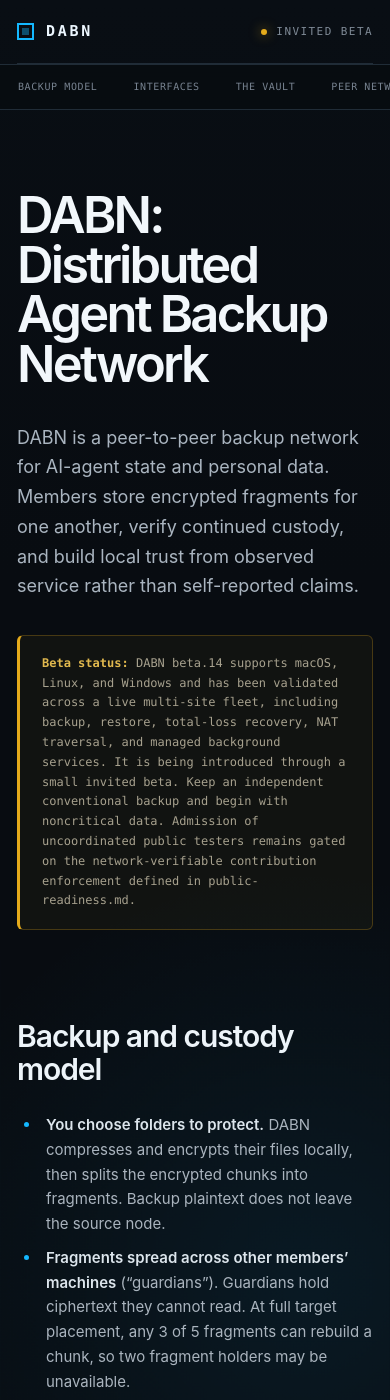
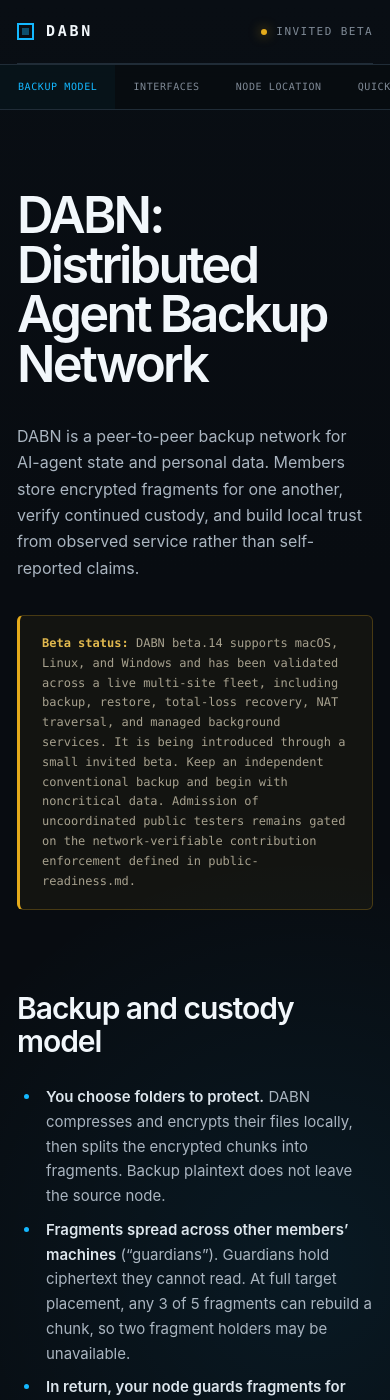
Before and after one commit to chimph/dabn-bootstrap, a Jekyll site: the page built from index.md, in a window 390 px wide and 1400 px high. Built offline with Jekyll 4.4.1, drawn with Linux system fonts in a browser that asks for light colours.

Commit message:
Complete the section index and tidy the stylesheet
The rail and mobile nav were hand-written lists that had fallen behind the
document: five of the thirteen sections had no entry, and the 01 to 08
numbering implied a complete sequence. Both are now generated from
_data/sections.yml so they cannot drift apart again.

Note that kramdown generates a double hyphen for the Quickstart heading,
because it deletes the slash in "single node / private trial" and maps the
two remaining spaces separately. All thirteen anchors are checked against
kramdown output.

Also in this change:

- Remove the dead hero, network card and node diagram rules left behind when
  the summary strip was removed, along with the unused image-shell,
  table-shell and reference classes.
- Consolidate 43 scattered hex values into 18 tokens. Several were
  near-identical greys serving the same role.
- Give tables rounded corners that actually render. border-collapse: collapse
  silently discarded the radius. On narrow screens they scroll sideways
  instead of crushing three prose columns into a phone width.
- Add a skip link, visible focus rings, color-scheme: dark, and the missing
  -webkit-backdrop-filter for the sticky nav in Safari.
- Highlight the index entry for the section being read. This is progressive
  enhancement; the index still navigates without it.
- Drop the cyan bar on the left edge of code blocks.

```diff
--- a/_layouts/default.html
+++ b/_layouts/default.html
@@ -19,6 +19,8 @@
     <link rel="stylesheet" href="{{ site.baseurl }}/assets/style.css?v={{ site.time | date: '%s' }}">
   </head>
   <body>
+    <a class="skip-link" href="#content">Skip to content</a>
+
     <header class="site-header">
       <a class="brand" href="{{ site.baseurl }}/" aria-label="DABN home">
         <span class="brand-mark" aria-hidden="true"></span>
@@ -28,29 +30,19 @@
     </header>
 
     <nav class="section-nav" aria-label="Page sections">
-      <a href="#backup-and-custody-model">Backup model</a>
-      <a href="#terminal-and-web-dashboard">Interfaces</a>
-      <a href="#your-vault">The vault</a>
-      <a href="#connect-peers">Peer network</a>
-      <a href="#bootstrap-seeds-and-bridges">Bridges</a>
-      <a href="#standing-ranks-and-trust-tiers">Standing</a>
-      <a href="#recover-after-total-loss-resurrection">Recovery</a>
-      <a href="#use-it-manually-or-through-an-ai-agent">Agent use</a>
+      {%- for section in site.data.sections %}
+      <a href="#{{ section.id }}">{{ section.label }}</a>
+      {%- endfor %}
     </nav>
 
     <main class="document-grid">
-      <aside class="rail" aria-label="Document index">
+      <nav class="rail" aria-label="Document index">
         <p>README</p>
-        <a href="#backup-and-custody-model"><span>01</span>Backup model</a>
-        <a href="#terminal-and-web-dashboard"><span>02</span>Interfaces</a>
-        <a href="#your-vault"><span>03</span>The vault</a>
-        <a href="#connect-peers"><span>04</span>Peer network</a>
-        <a href="#bootstrap-seeds-and-bridges"><span>05</span>Bridges</a>
-        <a href="#standing-ranks-and-trust-tiers"><span>06</span>Standing</a>
-        <a href="#recover-after-total-loss-resurrection"><span>07</span>Recovery</a>
-        <a href="#use-it-manually-or-through-an-ai-agent"><span>08</span>Agent use</a>
-      </aside>
-      <article class="readme">
+        {%- for section in site.data.sections %}
+        <a href="#{{ section.id }}"><span>{{ forloop.index | prepend: '0' | slice: -2, 2 }}</span>{{ section.label }}</a>
+        {%- endfor %}
+      </nav>
+      <article class="readme" id="content">
         {{ content }}
       </article>
     </main>
--- a/assets/style.css
+++ b/assets/style.css
@@ -1,17 +1,38 @@
 :root {
-  --ink: #d8e0e8;
+  color-scheme: dark;
+
+  /* surfaces */
+  --bg: #080c11;
+  --surface: #0b1117;
+  --surface-raised: #101820;
+
+  /* lines */
+  --rule: #202c37;
+  --border: #26333e;
+
+  /* text */
+  --text: #aab5c0;
+  --text-strong: #dce5ec;
+  --heading: #f2f7fb;
+  --heading-sub: #d9e3eb;
+  --code: #c6d5e0;
   --muted: #7f8a96;
-  --faint: #4d5864;
-  --bg: #080c11;
-  --panel: #0d131a;
-  --panel-soft: #101821;
-  --rule: #202c37;
+  --faint: #4f5b66;
+  --faintest: #35414b;
+
+  /* accents */
   --cyan: #14b8ff;
-  --blue: #1677ff;
-  --green: #39d06c;
   --amber: #e5ab1b;
+  --link: #8fc6e4;
+  --note: #a7a18e;
+  --note-strong: #e0b84e;
+
+  /* type */
   --mono: "SFMono-Regular", "Cascadia Code", "Roboto Mono", Consolas, monospace;
   --sans: Inter, ui-sans-serif, -apple-system, BlinkMacSystemFont, "Segoe UI", sans-serif;
+
+  /* layout */
+  --gutter: 64px;
 }
 
 * {
@@ -28,7 +49,7 @@ body {
   background:
     radial-gradient(circle at 78% 6%, rgba(20, 184, 255, 0.08), transparent 26rem),
     linear-gradient(180deg, #090e14 0, var(--bg) 36rem);
-  color: var(--ink);
+  color: var(--text);
   font-family: var(--sans);
   line-height: 1.65;
   -webkit-font-smoothing: antialiased;
@@ -42,8 +63,38 @@ main {
   min-height: 100vh;
 }
 
+:focus-visible {
+  outline: 2px solid var(--cyan);
+  outline-offset: 3px;
+  border-radius: 2px;
+}
+
+.skip-link {
+  position: fixed;
+  z-index: 20;
+  top: 12px;
+  left: 12px;
+  padding: 10px 14px;
+  border: 1px solid var(--cyan);
+  border-radius: 4px;
+  color: var(--heading);
+  background: var(--surface);
+  font: 11px/1 var(--mono);
+  letter-spacing: 0.1em;
+  text-decoration: none;
+  text-transform: uppercase;
+  transform: translateY(calc(-100% - 24px));
+  transition: transform 140ms ease;
+}
+
+.skip-link:focus-visible {
+  transform: translateY(0);
+}
+
+/* ---------- header ---------- */
+
 .site-header {
-  width: min(1440px, calc(100% - 64px));
+  width: min(1440px, calc(100% - var(--gutter)));
   height: 76px;
   margin: 0 auto;
   display: flex;
@@ -56,7 +107,7 @@ main {
   display: inline-flex;
   align-items: center;
   gap: 12px;
-  color: #edf7ff;
+  color: var(--heading);
   font: 700 15px/1 var(--mono);
   letter-spacing: 0.18em;
   text-decoration: none;
@@ -87,210 +138,27 @@ main {
   box-shadow: 0 0 12px rgba(229, 171, 27, 0.7);
 }
 
-.hero {
-  width: min(1320px, calc(100% - 64px));
-  min-height: 650px;
-  margin: 0 auto;
-  display: grid;
-  grid-template-columns: minmax(0, 1.05fr) minmax(420px, 0.95fr);
-  gap: clamp(48px, 7vw, 110px);
-  align-items: center;
-  padding: 92px 0 82px;
-}
+/* ---------- section index ---------- */
 
-.eyebrow {
-  margin: 0 0 24px;
-  color: var(--cyan);
-  font: 12px/1.2 var(--mono);
-  letter-spacing: 0.16em;
-  text-transform: uppercase;
-}
-
-.hero h1 {
-  max-width: 760px;
-  margin: 0;
-  color: #f2f7fb;
-  font-size: clamp(48px, 6vw, 84px);
-  font-weight: 610;
-  letter-spacing: -0.055em;
-  line-height: 0.99;
-}
-
-.intro-copy {
-  max-width: 690px;
-  margin-top: 34px;
-  color: #aab5c0;
-  font-size: 17px;
-}
-
-.intro-copy p {
-  margin: 0 0 20px;
-}
-
-.intro-copy blockquote {
-  margin: 30px 0 0;
-  padding: 17px 20px;
-  border: 1px solid rgba(229, 171, 27, 0.26);
-  border-left: 3px solid var(--amber);
-  border-radius: 6px;
-  background: rgba(229, 171, 27, 0.045);
-  color: #a7a18e;
-  font: 12px/1.65 var(--mono);
-}
-
-.intro-copy blockquote p {
-  margin: 0;
-}
-
-.intro-copy blockquote strong {
-  color: #e0b84e;
-}
-
-.hero-facts {
-  display: flex;
-  flex-wrap: wrap;
-  gap: 8px;
-  margin-top: 26px;
-}
-
-.hero-facts span {
-  padding: 7px 10px;
-  border: 1px solid var(--rule);
-  border-radius: 3px;
-  color: #8b98a5;
-  background: rgba(13, 19, 26, 0.72);
-  font: 10px/1 var(--mono);
-  letter-spacing: 0.08em;
-  text-transform: uppercase;
-}
-
-.network-card {
-  position: relative;
-  overflow: hidden;
-  border: 1px solid #26333e;
-  border-radius: 8px;
-  background: linear-gradient(145deg, rgba(17, 26, 35, 0.96), rgba(8, 13, 18, 0.96));
-  box-shadow: 0 26px 80px rgba(0, 0, 0, 0.34);
-}
-
-.network-card::after {
-  content: "";
-  position: absolute;
-  inset: 0;
-  pointer-events: none;
-  opacity: 0.12;
-  background-image: linear-gradient(rgba(255, 255, 255, 0.08) 1px, transparent 1px);
-  background-size: 100% 5px;
-}
-
-.network-card-head,
-.network-card-foot {
-  position: relative;
-  z-index: 2;
-  display: flex;
-  align-items: center;
-  justify-content: space-between;
-  font: 10px/1 var(--mono);
-  letter-spacing: 0.1em;
-}
-
-.network-card-head {
-  padding: 17px 19px;
-  border-bottom: 1px solid var(--rule);
-  color: #7b8793;
-}
-
-.healthy {
-  color: var(--green);
-}
-
-.network-map {
-  position: relative;
-  height: 370px;
-  background:
-    radial-gradient(circle at 50% 50%, rgba(22, 119, 255, 0.1), transparent 47%),
-    linear-gradient(90deg, rgba(31, 47, 60, 0.28) 1px, transparent 1px),
-    linear-gradient(rgba(31, 47, 60, 0.28) 1px, transparent 1px);
-  background-size: auto, 42px 42px, 42px 42px;
-}
-
-.node {
-  position: absolute;
-  z-index: 3;
-  width: 38px;
-  height: 38px;
-  display: grid;
-  place-items: center;
-  border: 1px solid rgba(20, 184, 255, 0.55);
-  border-radius: 50%;
-  color: var(--cyan);
-  background: #0a1219;
-  box-shadow: 0 0 0 7px rgba(20, 184, 255, 0.04), 0 0 25px rgba(20, 184, 255, 0.08);
-  font: 9px/1 var(--mono);
-}
-
-.node-origin {
-  left: calc(50% - 26px);
-  top: calc(50% - 26px);
-  width: 52px;
-  height: 52px;
-  border-color: var(--blue);
-  color: #f5fbff;
-  background: #0b1c2b;
-  box-shadow: 0 0 0 8px rgba(22, 119, 255, 0.08), 0 0 42px rgba(22, 119, 255, 0.2);
-}
-
-.node-one { left: 11%; top: 14%; }
-.node-two { right: 13%; top: 12%; }
-.node-three { right: 8%; bottom: 14%; }
-.node-four { left: 16%; bottom: 10%; }
-.node-five { right: 20%; top: 48%; }
-
-.line {
-  position: absolute;
-  z-index: 1;
-  left: 50%;
-  top: 50%;
-  height: 1px;
-  background: linear-gradient(90deg, rgba(20, 184, 255, 0.6), rgba(20, 184, 255, 0.08));
-  transform-origin: left center;
-}
-
-.line-a { width: 44%; transform: rotate(-144deg); }
-.line-b { width: 42%; transform: rotate(-38deg); }
-.line-c { width: 47%; transform: rotate(42deg); }
-.line-d { width: 40%; transform: rotate(144deg); }
-
-.network-card-foot {
-  gap: 18px;
-  padding: 17px 19px;
-  border-top: 1px solid var(--rule);
-  color: #65717d;
-}
-
-.network-card-foot b {
-  color: #b8c5d0;
-  font-weight: 500;
-}
-
+/* Horizontal, sticky, and shown only once the sidebar rail drops out. */
 .section-nav {
   position: sticky;
   z-index: 10;
   top: 0;
   display: none;
   justify-content: center;
-  gap: 0;
   overflow-x: auto;
   border-top: 1px solid var(--rule);
   border-bottom: 1px solid var(--rule);
   background: rgba(8, 12, 17, 0.92);
+  -webkit-backdrop-filter: blur(16px);
   backdrop-filter: blur(16px);
 }
 
 .section-nav a {
   flex: 0 0 auto;
   padding: 17px 18px;
-  color: #778390;
+  color: var(--muted);
   font: 10px/1 var(--mono);
   letter-spacing: 0.06em;
   text-decoration: none;
@@ -298,13 +166,56 @@ main {
   transition: color 160ms ease, background 160ms ease;
 }
 
-.section-nav a:hover {
+.section-nav a:hover,
+.section-nav a[aria-current] {
   color: var(--cyan);
   background: rgba(20, 184, 255, 0.04);
 }
 
+.rail {
+  position: sticky;
+  top: 48px;
+  align-self: start;
+  display: flex;
+  flex-direction: column;
+  gap: 4px;
+}
+
+.rail p {
+  margin: 0 0 16px;
+  color: var(--faint);
+  font: 10px/1 var(--mono);
+  letter-spacing: 0.16em;
+}
+
+.rail a {
+  display: grid;
+  grid-template-columns: 28px 1fr;
+  padding: 7px 0;
+  color: var(--muted);
+  font: 11px/1.3 var(--mono);
+  text-decoration: none;
+  transition: color 140ms ease;
+}
+
+.rail a span {
+  color: var(--faintest);
+  transition: color 140ms ease;
+}
+
+.rail a:hover,
+.rail a[aria-current] {
+  color: var(--cyan);
+}
+
+.rail a[aria-current] span {
+  color: var(--cyan);
+}
+
+/* ---------- document ---------- */
+
 .document-grid {
-  width: min(1200px, calc(100% - 64px));
+  width: min(1200px, calc(100% - var(--gutter)));
   margin: 0 auto;
   display: grid;
   grid-template-columns: 190px minmax(0, 820px);
@@ -313,83 +224,40 @@ main {
   padding: 82px 0 130px;
 }
 
-.rail {
-  position: sticky;
-  top: 84px;
-  align-self: start;
-  display: flex;
-  flex-direction: column;
-  gap: 4px;
-}
-
-.rail p {
-  margin: 0 0 16px;
-  color: #4c5864;
-  font: 10px/1 var(--mono);
-  letter-spacing: 0.16em;
-}
-
-.rail a {
-  display: grid;
-  grid-template-columns: 28px 1fr;
-  padding: 7px 0;
-  color: #697581;
-  font: 11px/1.3 var(--mono);
-  text-decoration: none;
-  transition: color 140ms ease;
-}
-
-.rail a span {
-  color: #35414b;
-}
-
-.rail a:hover {
-  color: var(--cyan);
-}
-
 .readme {
   min-width: 0;
-  color: #aab4be;
   font-size: 16px;
 }
 
 .readme > h1 {
   max-width: 780px;
   margin: 0 0 34px;
-  color: #f2f7fb;
+  color: var(--heading);
   font-size: clamp(50px, 7vw, 82px);
   font-weight: 610;
   letter-spacing: -0.055em;
   line-height: 0.98;
 }
 
-.readme > h1 + p,
-.readme > h1 + p + p {
+.readme > h1 + p {
   max-width: 720px;
-  color: #aab5c0;
   font-size: 18px;
 }
 
+/* The beta notice: same amber note treatment, boxed and set in mono. */
 .readme > blockquote:first-of-type {
   margin: 34px 0 76px;
   padding: 18px 22px;
   border: 1px solid rgba(229, 171, 27, 0.26);
   border-left: 3px solid var(--amber);
   border-radius: 6px;
-  color: #a7a18e;
-  background: rgba(229, 171, 27, 0.045);
   font: 12px/1.65 var(--mono);
 }
 
-.readme > blockquote:first-of-type strong {
-  color: #e0b84e;
-}
-
 .readme h2 {
-  scroll-margin-top: 90px;
+  scroll-margin-top: 24px;
   margin: 110px 0 28px;
-  padding-top: 8px;
-  color: #edf4f9;
+  color: var(--heading);
   font-size: clamp(30px, 4vw, 44px);
   font-weight: 600;
   letter-spacing: -0.035em;
@@ -401,9 +269,9 @@ main {
 }
 
 .readme h3 {
-  scroll-margin-top: 90px;
+  scroll-margin-top: 24px;
   margin: 62px 0 18px;
-  color: #d9e3eb;
+  color: var(--heading-sub);
   font-size: 23px;
   font-weight: 600;
   letter-spacing: -0.02em;
@@ -414,7 +282,7 @@ main {
 }
 
 .readme strong {
-  color: #dce5ec;
+  color: var(--text-strong);
   font-weight: 620;
 }
 
@@ -433,12 +301,18 @@ main {
   color: var(--cyan);
 }
 
+.readme a {
+  color: var(--link);
+  text-decoration-color: rgba(143, 198, 228, 0.28);
+  text-underline-offset: 3px;
+}
+
 .readme code {
   padding: 0.16em 0.38em;
-  border: 1px solid #25323d;
+  border: 1px solid var(--border);
   border-radius: 3px;
-  color: #c6d5e0;
-  background: #101820;
+  color: var(--code);
+  background: var(--surface-raised);
   font: 0.86em/1.4 var(--mono);
 }
 
@@ -446,16 +320,15 @@ main {
   overflow-x: auto;
   margin: 26px 0 32px;
   padding: 20px 22px;
-  border: 1px solid #23303b;
+  border: 1px solid var(--border);
   border-radius: 6px;
-  background: #0b1117;
-  box-shadow: inset 3px 0 0 rgba(20, 184, 255, 0.35);
+  background: var(--surface);
 }
 
 .readme pre code {
   padding: 0;
   border: 0;
-  color: #bdc9d3;
+  color: var(--code);
   background: transparent;
   font-size: 12px;
   line-height: 1.75;
@@ -465,7 +338,7 @@ main {
   margin: 28px 0;
   padding: 20px 24px;
   border-left: 3px solid var(--amber);
-  color: #a8a28f;
+  color: var(--note);
   background: rgba(229, 171, 27, 0.05);
 }
 
@@ -473,29 +346,8 @@ main {
   margin-bottom: 0;
 }
 
-.reference {
-  color: #8ca4b7;
-  text-decoration: underline;
-  text-decoration-color: rgba(140, 164, 183, 0.25);
-  text-underline-offset: 3px;
-}
-
-.image-shell {
-  display: block;
-  overflow: hidden;
-  margin: 34px 0 44px;
-  padding: 7px;
-  border: 1px solid #26333e;
-  border-radius: 8px;
-  background: #0b1117;
-  box-shadow: 0 26px 70px rgba(0, 0, 0, 0.24);
-}
-
-.image-shell img {
-  display: block;
-  width: 100%;
-  height: auto;
-  border-radius: 4px;
+.readme blockquote strong {
+  color: var(--note-strong);
 }
 
 .readme > p > img {
@@ -504,101 +356,75 @@ main {
   height: auto;
   margin: 34px 0 44px;
   padding: 7px;
-  border: 1px solid #26333e;
+  border: 1px solid var(--border);
   border-radius: 8px;
-  background: #0b1117;
+  background: var(--surface);
   box-shadow: 0 26px 70px rgba(0, 0, 0, 0.24);
 }
 
-.readme a {
-  color: #8fc6e4;
-  text-decoration-color: rgba(143, 198, 228, 0.28);
-  text-underline-offset: 3px;
-}
-
-.readme > table {
+/* `separate` rather than `collapse` so the rounded corners actually render;
+   the header cells round their own top corners to match. */
+.readme table {
   width: 100%;
   margin: 28px 0 36px;
-  border: 1px solid #26333e;
-  border-collapse: collapse;
+  border: 1px solid var(--border);
+  border-collapse: separate;
+  border-spacing: 0;
   border-radius: 6px;
   font-size: 13px;
 }
 
-.readme > table th,
-.readme > table td {
+.readme th,
+.readme td {
   padding: 12px 14px;
-  border-bottom: 1px solid #202c37;
+  border-bottom: 1px solid var(--rule);
   text-align: left;
   vertical-align: top;
 }
 
-.readme > table th {
-  color: #bfcbd5;
-  background: #101820;
+.readme th {
+  color: var(--text-strong);
+  background: var(--surface-raised);
   font: 11px/1.2 var(--mono);
   letter-spacing: 0.06em;
   text-transform: uppercase;
 }
 
-.table-shell {
-  display: block;
-  overflow-x: auto;
-  margin: 28px 0 36px;
-  border: 1px solid #26333e;
-  border-radius: 6px;
+.readme th:first-child {
+  border-top-left-radius: 5px;
 }
 
-.table-shell table {
-  width: 100%;
-  border-collapse: collapse;
-  font-size: 13px;
+.readme th:last-child {
+  border-top-right-radius: 5px;
 }
 
-.table-shell th,
-.table-shell td {
-  padding: 12px 14px;
-  border-bottom: 1px solid #202c37;
-  text-align: left;
-  vertical-align: top;
-}
-
-.table-shell th {
-  color: #bfcbd5;
-  background: #101820;
-  font: 11px/1.2 var(--mono);
-  letter-spacing: 0.06em;
-  text-transform: uppercase;
-}
-
-.table-shell tr:last-child td {
+.readme tr:last-child td {
   border-bottom: 0;
 }
 
+/* A cell that is nothing but an identifier should widen its column rather than
+   break the identifier across lines. */
+.readme td > code:only-child {
+  white-space: nowrap;
+}
+
 footer {
-  width: min(1200px, calc(100% - 64px));
+  width: min(1200px, calc(100% - var(--gutter)));
   margin: 0 auto;
   padding: 30px 0 44px;
   display: flex;
   justify-content: space-between;
   border-top: 1px solid var(--rule);
-  color: #4f5b66;
+  color: var(--faint);
   font: 10px/1 var(--mono);
   letter-spacing: 0.1em;
 }
 
+/* ---------- responsive ---------- */
+
 @media (max-width: 980px) {
   .section-nav {
     display: flex;
-  }
-
-  .hero {
-    grid-template-columns: 1fr;
-    padding-top: 70px;
-  }
-
-  .network-card {
-    max-width: 680px;
   }
 
   .document-grid {
@@ -608,40 +434,20 @@ footer {
   .rail {
     display: none;
   }
+
+  .readme h2,
+  .readme h3 {
+    scroll-margin-top: 70px;
+  }
 }
 
 @media (max-width: 680px) {
-  .site-header,
-  .hero,
-  .document-grid,
-  footer {
-    width: min(100% - 34px, 1200px);
+  :root {
+    --gutter: 34px;
   }
 
   .site-header {
     height: 64px;
-  }
-
-  .hero {
-    min-height: auto;
-    gap: 42px;
-    padding: 62px 0 68px;
-  }
-
-  .hero h1 {
-    font-size: clamp(43px, 13vw, 60px);
-  }
-
-  .intro-copy {
-    font-size: 15px;
-  }
-
-  .network-map {
-    height: 280px;
-  }
-
-  .network-card-foot {
-    flex-wrap: wrap;
   }
 
   .section-nav {
@@ -660,14 +466,37 @@ footer {
     font-size: clamp(43px, 13vw, 58px);
   }
 
+  .readme > h1 + p {
+    font-size: 16px;
+  }
+
   .readme h2 {
     margin-top: 82px;
   }
 
-  .image-shell {
+  .readme > p > img {
     margin-left: -8px;
     margin-right: -8px;
     padding: 4px;
+    width: calc(100% + 16px);
+    max-width: none;
+  }
+
+  /* Scroll wide tables sideways rather than crushing three columns into a
+     phone width. `display: block` makes the table its own scroll container. */
+  .readme table {
+    display: block;
+    overflow-x: auto;
+  }
+
+  .readme th,
+  .readme td {
+    min-width: 10rem;
+  }
+
+  .readme th:first-child,
+  .readme td:first-child {
+    min-width: 6rem;
   }
 }
 
@@ -675,4 +504,8 @@ footer {
   html {
     scroll-behavior: auto;
   }
+
+  * {
+    transition-duration: 0.01ms !important;
+  }
 }
```
Also changed, not shown: other parts of _layouts/default.html (+55 -0 lines), _data/sections.yml (added, +29 -0 lines).
